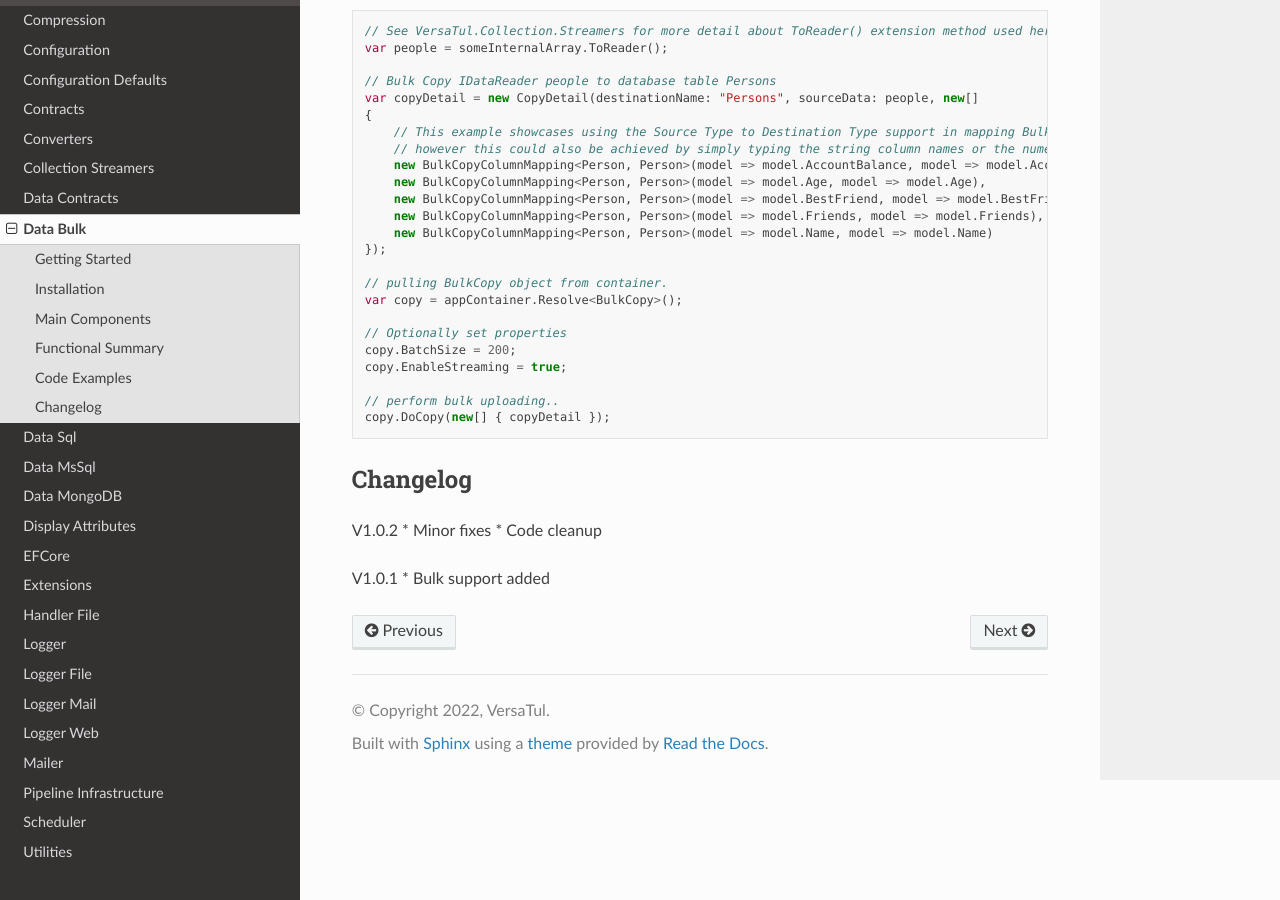
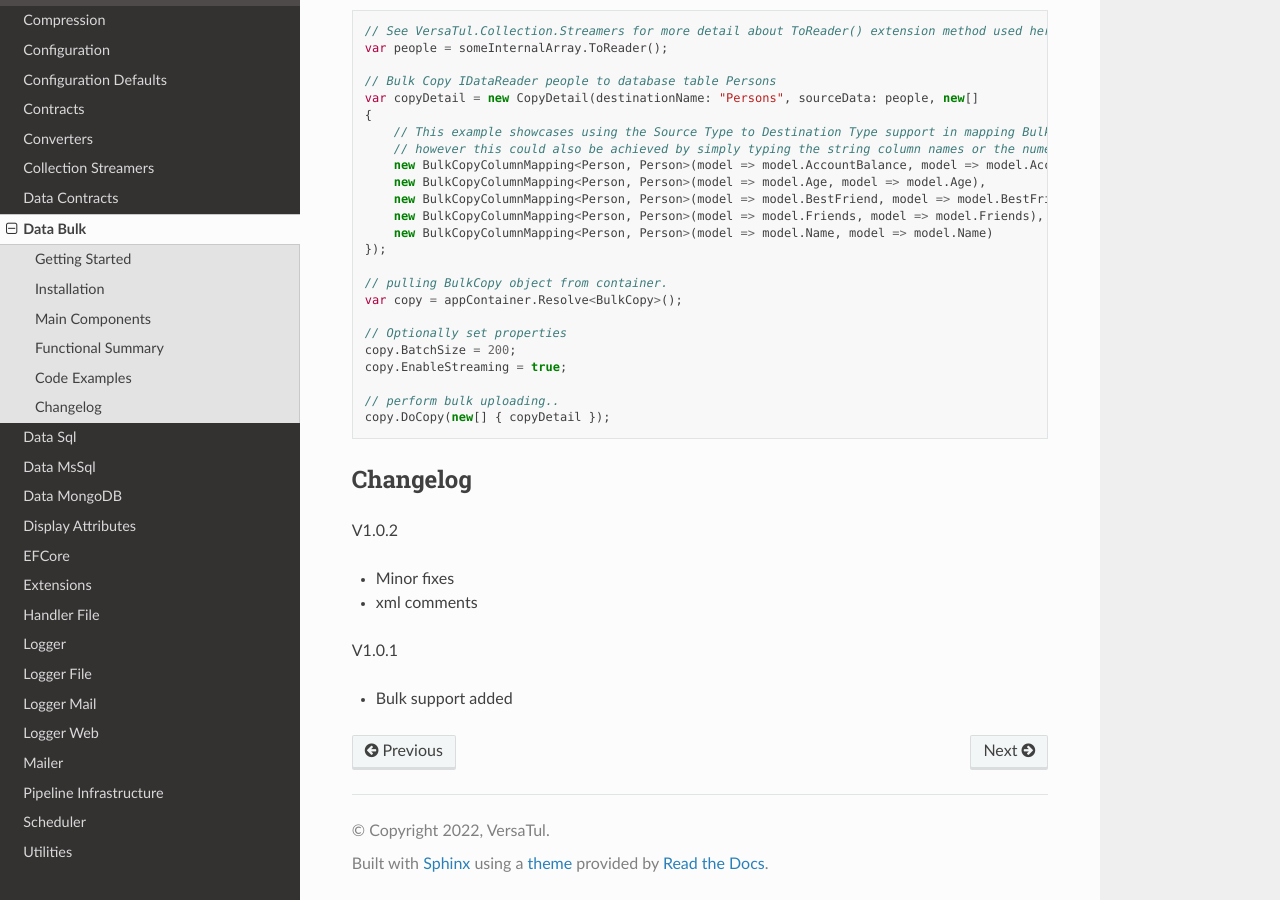
Before and after one commit to BjornWilliams/DocsVersaTul, a Sphinx documentation site: the page built from docs/source/bulk.rst, in a window 1280 px wide and 900 px high, scrolled down 1615 px. Built offline with Sphinx 7.4.7 and the Read the Docs theme 2.0.0, drawn with Linux system fonts in a browser that asks for light colours.

Commit message:
Update bulk.rst

```diff
--- a/docs/source/bulk.rst
+++ b/docs/source/bulk.rst
@@ -96,8 +96,10 @@ Changelog
 -------------
 
 V1.0.2
+
 * Minor fixes
-* Code cleanup
+* xml comments
 
 V1.0.1
+
 * Bulk support added
```
